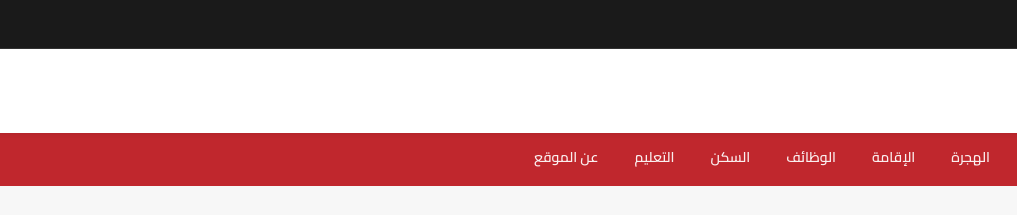
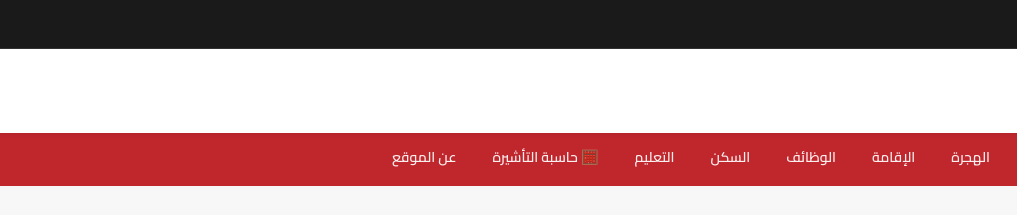
Before and after one commit to puntoblanco1/espana-hoy, a website: page public/search.html in a window 1280 px wide. Shown: the top 215 px of the page, 130-1147 px from the left. Drawn offline with Linux system fonts and the light colour scheme.

Commit message:
feat: add visa-calculator nav link to search.html

```diff
--- a/public/search.html
+++ b/public/search.html
@@ -75,6 +75,7 @@
     <li class="nav-item"><a href="/category/jobs">الوظائف</a></li>
     <li class="nav-item"><a href="/category/housing">السكن</a></li>
     <li class="nav-item"><a href="/category/education">التعليم</a></li>
+    <li class="nav-item"><a href="/visa-calculator">🧮 حاسبة التأشيرة</a></li>
     <li class="nav-item"><a href="/about">عن الموقع</a></li>
   </ul>
 </div></nav>
@@ -85,6 +86,7 @@
     <a href="/">🏠 الرئيسية</a><a href="/category/immigration">✈️ الهجرة</a>
     <a href="/category/residency">📋 الإقامة</a><a href="/category/jobs">💼 الوظائف</a>
     <a href="/category/housing">🏠 السكن</a><a href="/category/education">📚 التعليم</a>
+    <a href="/visa-calculator">🧮 حاسبة التأشيرة</a>
     <a href="/about">ℹ️ عن الموقع</a><a href="/contact">📩 اتصل بنا</a>
   </div>
 </div>
```
